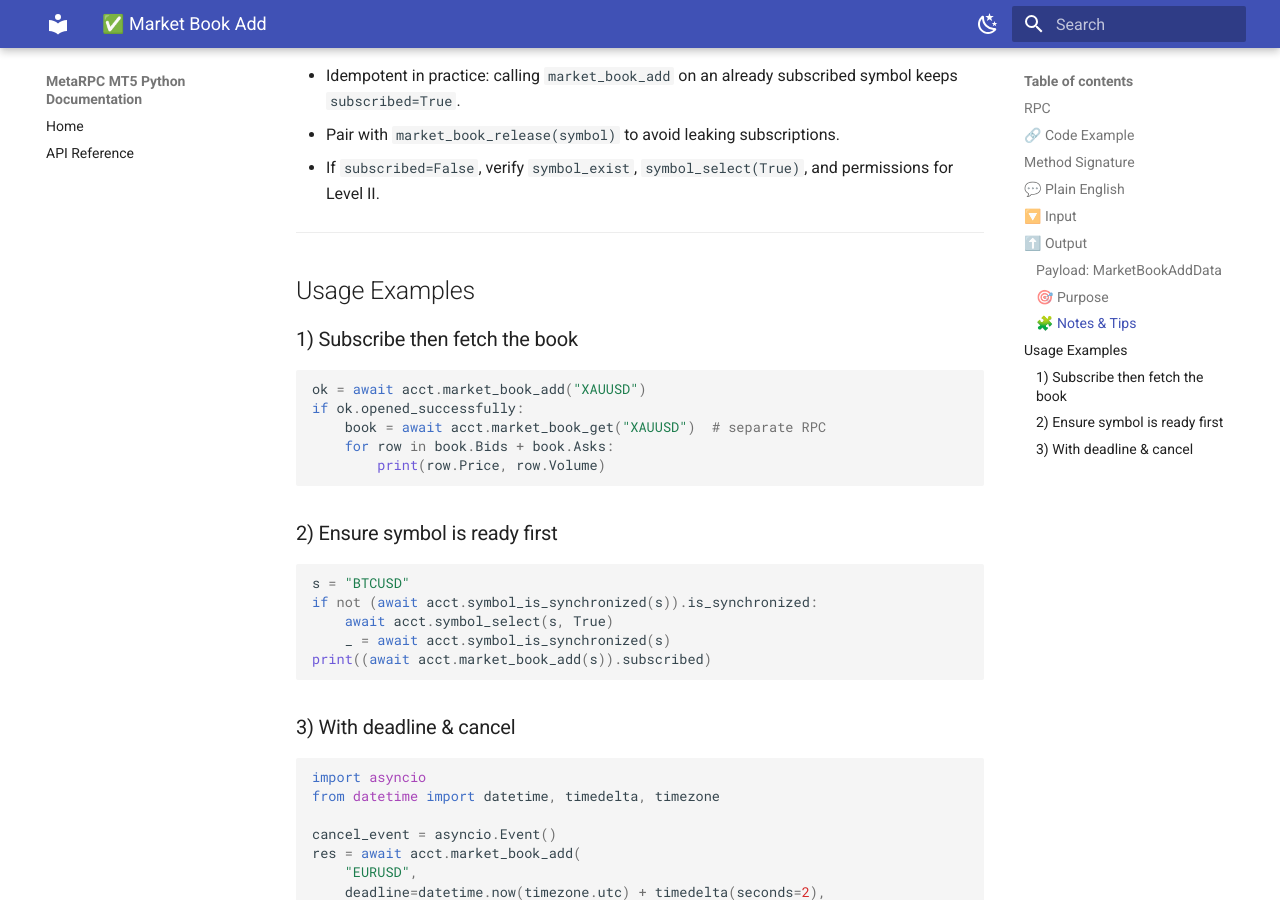
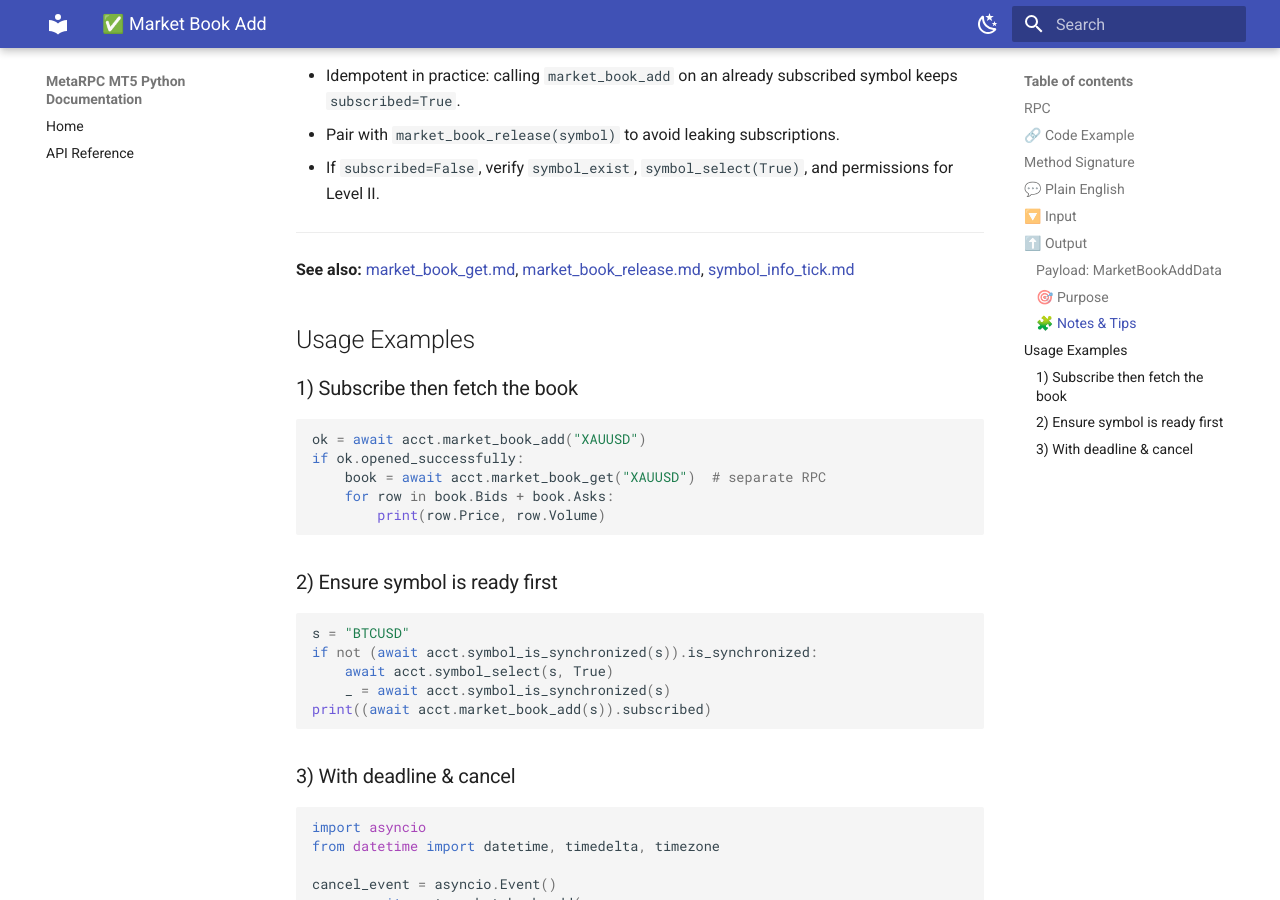
Before and after one commit to MetaRPC/PyMT5, an MkDocs documentation site: the page built from docs/MT5Account/Symbols_and_Market/market_book_add.md, in a window 1280 px wide and 900 px high, scrolled down 2363 px. Built offline with MkDocs 1.6.1 and Material for MkDocs 9.7.7, drawn with Linux system fonts in a browser that asks for light colours.

Commit message:
Update market_book_add.md

```diff
--- a/docs/MT5Account/Symbols_and_Market/market_book_add.md
+++ b/docs/MT5Account/Symbols_and_Market/market_book_add.md
@@ -93,6 +93,8 @@ async def market_book_add(
 
 ---
 
+**See also:** [market\_book\_get.md](./market_book_get.md), [market\_book\_release.md](./market_book_release.md), [symbol\_info\_tick.md](./symbol_info_tick.md)
+
 ## Usage Examples
 
 ### 1) Subscribe then fetch the book
```
